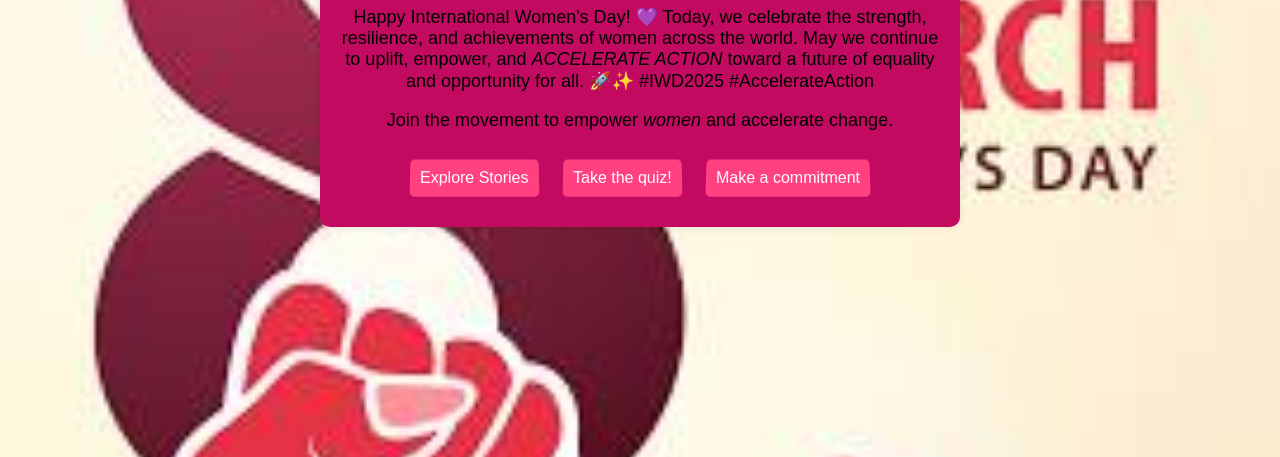
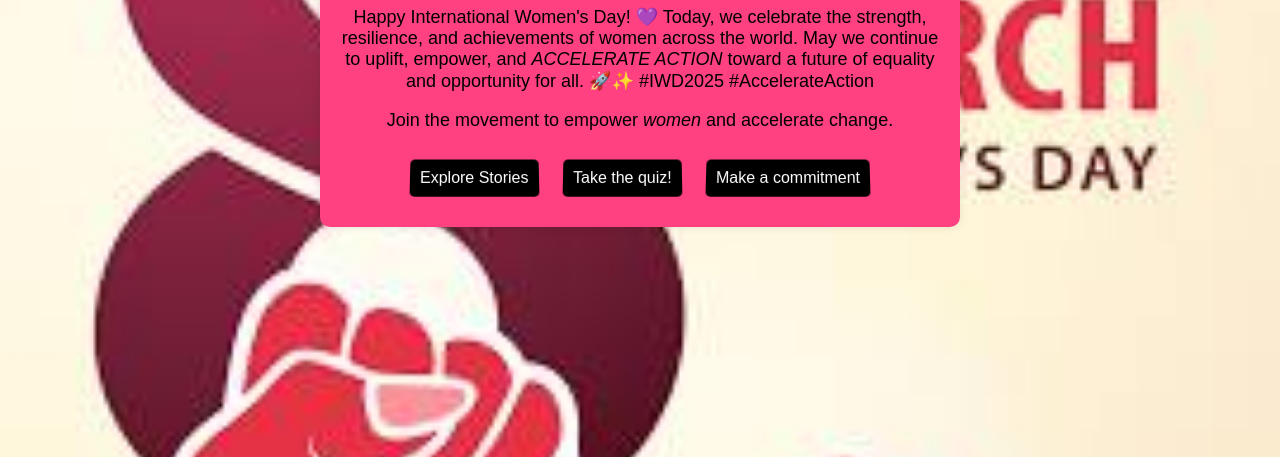
Before and after one commit to Ifhy1/IWD2025, a plain HTML site: page index.html in a window 1280 px wide. Shown: the part 403-860 px from the top of the page. Drawn offline with Linux system fonts and the light colour scheme.

Commit message:
yet another one

```diff
--- a/style.css
+++ b/style.css
@@ -26,7 +26,7 @@ body {
      max-width: 600px;
       margin: 50px auto;
        padding: 20px;
-       background: rgb(194, 10, 96);
+       background: #ff4081;
         border-radius: 10px;
          box-shadow: 0 0 10px rgba(0, 0, 0, 0.1);
          transition: background-color 0.3s ease;
@@ -50,7 +50,7 @@ body {
               padding: 10px;
                margin: 10px;
                 color: white;
-                background: #ff4081;
+                background: black;
                  border-radius: 5px;
                  text-decoration: none;
                  transition: transform 0.3s ease, background-color 0.3s;
```
Also changed, not shown: quiz.html (+1 -1 lines).
